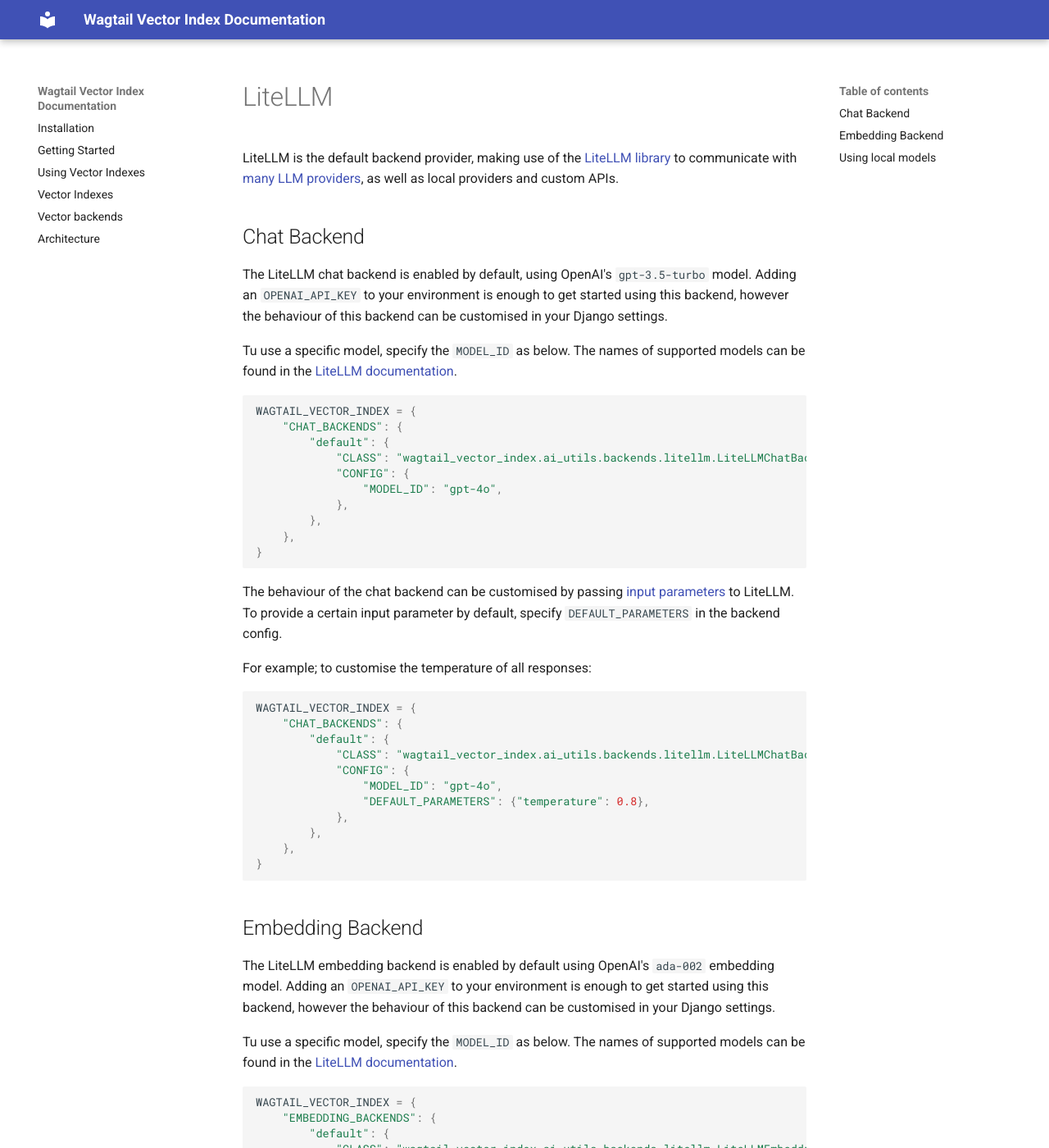
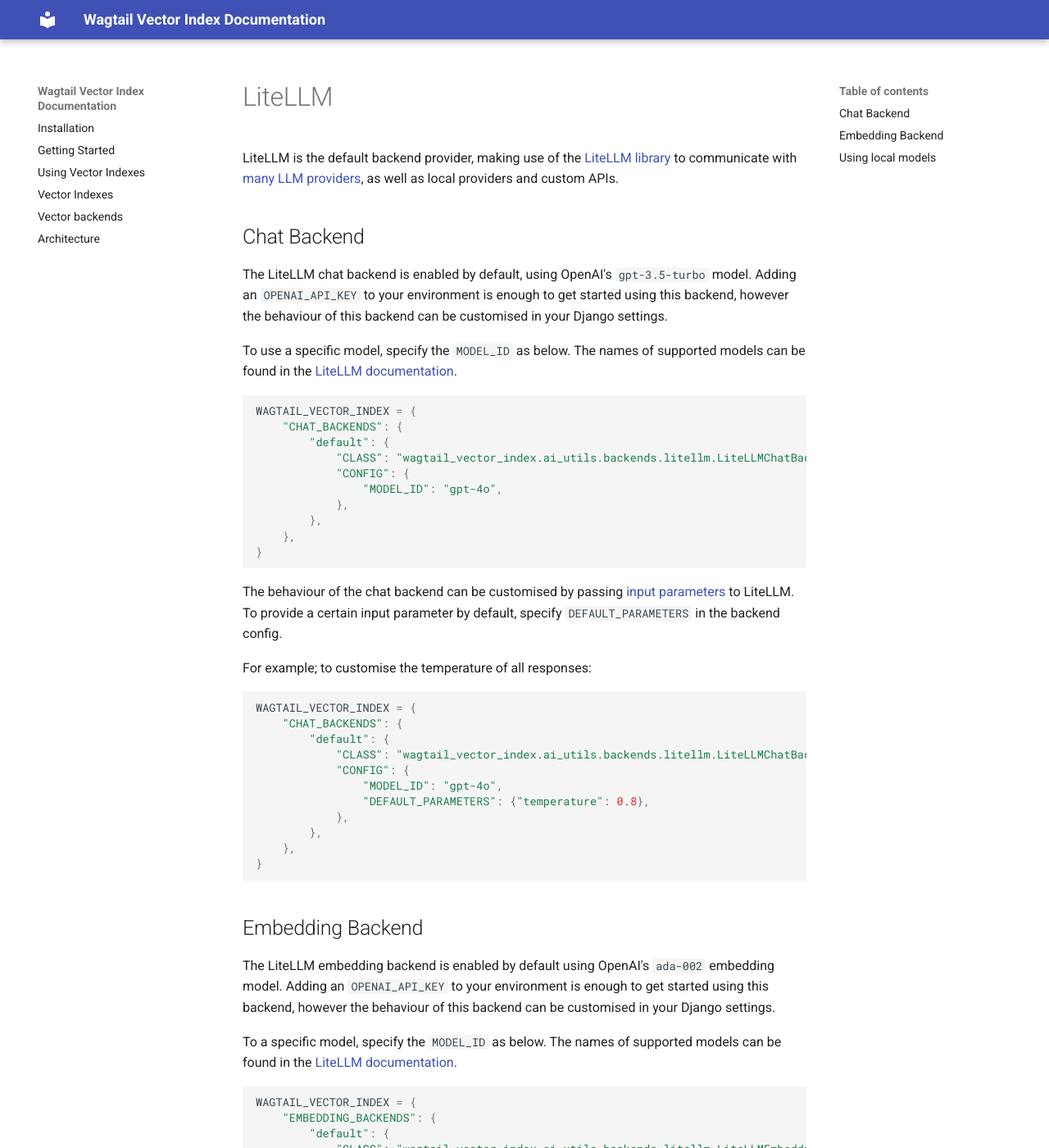
Before and after one commit to wagtail/wagtail-vector-index, an MkDocs documentation site: the page built from docs/ai-backends/litellm.md, in a window 1280 px wide and 1400 px high. Shown: the whole window at 82% size. Built offline with MkDocs 1.6.1 and Material for MkDocs 9.7.7, drawn with Linux system fonts in a browser that asks for light colours.

Commit message:
Fix spelling errors

````diff
--- a/docs/ai-backends/litellm.md
+++ b/docs/ai-backends/litellm.md
@@ -6,7 +6,7 @@
 
 The LiteLLM chat backend is enabled by default, using OpenAI's `gpt-3.5-turbo` model. Adding an `OPENAI_API_KEY` to your environment is enough to get started using this backend, however the behaviour of this backend can be customised in your Django settings.
 
-Tu use a specific model, specify the `MODEL_ID` as below. The names of supported models can be found in the [LiteLLM documentation](https://docs.litellm.ai/docs/providers).
+To use a specific model, specify the `MODEL_ID` as below. The names of supported models can be found in the [LiteLLM documentation](https://docs.litellm.ai/docs/providers).
 
 ```python
 WAGTAIL_VECTOR_INDEX = {
@@ -43,7 +43,7 @@
 
 The LiteLLM embedding backend is enabled by default using OpenAI's `ada-002` embedding model. Adding an `OPENAI_API_KEY` to your environment is enough to get started using this backend, however the behaviour of this backend can be customised in your Django settings.
 
-Tu use a specific model, specify the `MODEL_ID` as below. The names of supported models can be found in the [LiteLLM documentation](https://docs.litellm.ai/docs/embedding/supported_embedding).
+To a specific model, specify the `MODEL_ID` as below. The names of supported models can be found in the [LiteLLM documentation](https://docs.litellm.ai/docs/embedding/supported_embedding).
 
 ```python
 WAGTAIL_VECTOR_INDEX = {
````
